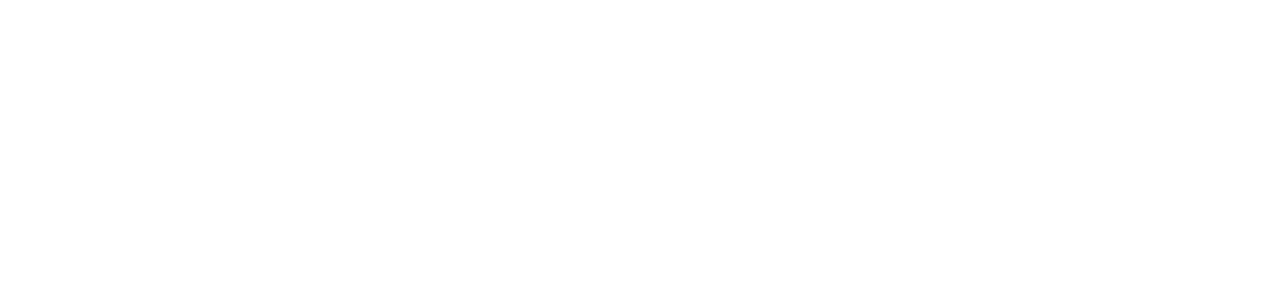
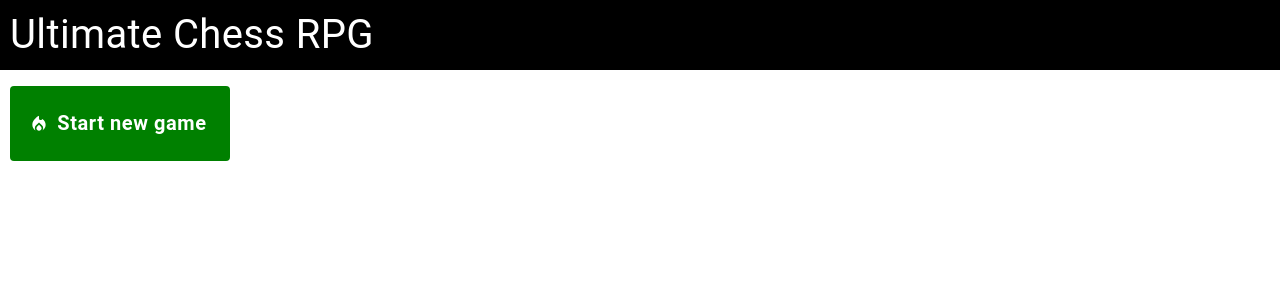
Before and after one commit to dazzasong/chess, a React (Create React App) app: page / in a window 1280 px wide. Shown: the top 300 px of the page. Built offline with nearby package versions, Linux system fonts and the light colour scheme.

Commit message:
Added header and initialised game button

```diff
--- a/package.json
+++ b/package.json
@@ -3,6 +3,10 @@
   "version": "0.1.0",
   "private": true,
   "dependencies": {
+    "@emotion/react": "^11.11.3",
+    "@emotion/styled": "^11.11.0",
+    "@mui/icons-material": "^5.15.5",
+    "@mui/material": "^5.15.4",
     "@testing-library/jest-dom": "^5.17.0",
     "@testing-library/react": "^13.4.0",
     "@testing-library/user-event": "^13.5.0",
--- a/src/App.css
+++ /dev/null
@@ -1,38 +0,0 @@
-.App {
-  text-align: center;
-}
-
-.App-logo {
-  height: 40vmin;
-  pointer-events: none;
-}
-
-@media (prefers-reduced-motion: no-preference) {
-  .App-logo {
-    animation: App-logo-spin infinite 20s linear;
-  }
-}
-
-.App-header {
-  background-color: #282c34;
-  min-height: 100vh;
-  display: flex;
-  flex-direction: column;
-  align-items: center;
-  justify-content: center;
-  font-size: calc(10px + 2vmin);
-  color: white;
-}
-
-.App-link {
-  color: #61dafb;
-}
-
-@keyframes App-logo-spin {
-  from {
-    transform: rotate(0deg);
-  }
-  to {
-    transform: rotate(360deg);
-  }
-}
--- a/src/App.js
+++ b/src/App.js
@@ -1,9 +1,12 @@
-import './App.css';
+import Header from "./Header";
+import MainContent from "./MainContent";
 
 function App() {
   return (
-    <div className="App">
-    </div>
+    <>
+      <Header />
+      <MainContent />
+    </>
   );
 }
 
--- /dev/null
+++ b/src/Header.jsx
@@ -0,0 +1,25 @@
+import { Stack, Typography } from "@mui/material";
+import React from "react";
+
+export default function Header() {
+  return (
+    <Stack direction="row" justifyContent="space-between" alignItems="center"
+      sx={{
+        color: "white",
+        backgroundColor: "black",
+        height: 70,
+        marginBottom: 2
+      }}
+    >
+      <Typography fontSize={40} margin="0 10px">
+        Ultimate Chess RPG
+      </Typography>
+      <Stack direction="row" spacing={4}
+        sx={{
+          margin: "0 20px"
+        }}
+      >
+      </Stack>
+    </Stack>
+  )
+}
--- /dev/null
+++ b/src/MainContent.jsx
@@ -0,0 +1,48 @@
+import { Box, Button, Stack } from "@mui/material";
+import LocalFireDepartmentIcon from '@mui/icons-material/LocalFireDepartment';
+import React from 'react';
+
+export default function MainContent() {
+  const [mode, setMode] = React.useState(0); // 0 = Initial, 1 = InGame, 2 = EndGame
+  let buttonText
+  let buttonColor
+  if (mode === 0) {
+    buttonText = "Start new game"
+    buttonColor = "green"
+  } else if (mode === 1) {
+    buttonText = "End game"
+    buttonColor = "red"
+  } else {
+    buttonText = "Rematch"
+    buttonColor = "orange"
+  }
+  function clickGameButton() {
+    if (mode === 0) setMode(1)
+    else if (mode === 1) setMode(2)
+    else setMode(1)
+  }
+  return (
+    <Box>
+      <Stack spacing={2} sx={{margin: "0 10px"}}>
+        <Button disableRipple disableElevation
+          onClick={clickGameButton}
+          variant="contained"
+          startIcon={<LocalFireDepartmentIcon />}
+          sx={{
+            fontSize: 20,
+            fontWeight: "bold",
+            width: 220,
+            height: 75,
+            backgroundColor: buttonColor,
+            textTransform: "none",
+            ":hover": {
+              backgroundColor: buttonColor
+            }
+          }}
+        >
+          {buttonText}
+        </Button>
+      </Stack>
+    </Box>
+  )
+}
```
Also changed, not shown: 1 other file (tests, documents, lock files or other folders).
